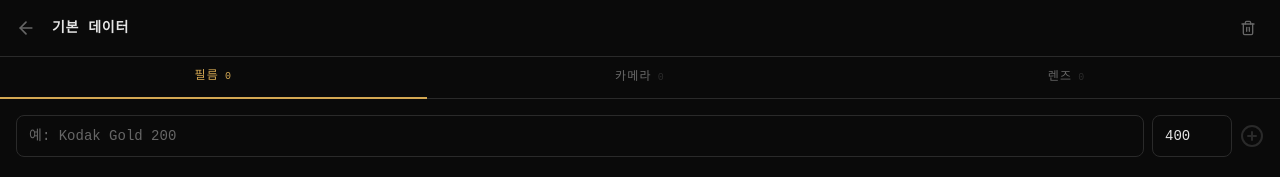
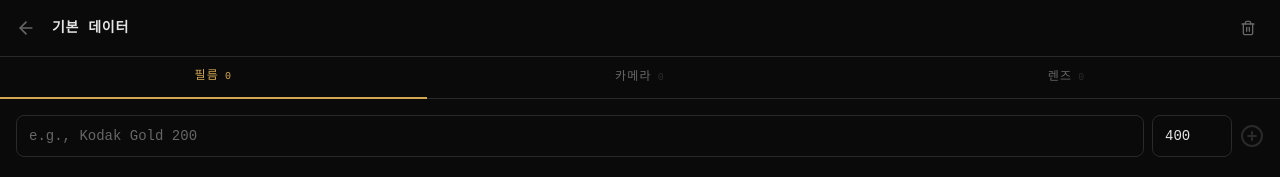
Before and after one commit to manbo-park/filo, a React (Vite) app: page /master in a window 1280 px wide. Shown: the top 177 px of the page. Built offline with nearby package versions, Linux system fonts and the light colour scheme; a web font is replaced by a local one.

Commit message:
fix: 기본 데이터 placeholder 수정

```diff
--- a/src/screens/MasterDataScreen.tsx
+++ b/src/screens/MasterDataScreen.tsx
@@ -316,10 +316,10 @@ export function MasterDataScreen() {
                         className="flex-1 bg-film-bg border border-film-border rounded-lg px-3 py-2.5 text-film-text font-mono text-sm placeholder-film-muted focus:outline-none focus:border-film-accent transition-colors"
                         placeholder={
                             tab === 'films'
-                                ? '예: Kodak Gold 200'
+                                ? 'e.g., Kodak Gold 200'
                                 : tab === 'cameras'
-                                  ? '예: Leica M6'
-                                  : '예: 35mm f/2'
+                                  ? 'e.g., Leica M6'
+                                  : 'e.g., Summicron 35mm f/2'
                         }
                         value={newName}
                         onChange={(e) => setNewName(e.target.value)}
@@ -328,7 +328,7 @@ export function MasterDataScreen() {
                     {tab === 'films' && (
                         <Input
                             type="number"
-                            placeholder="ISO"
+                            placeholder="e.g., 400"
                             value={newIso}
                             onChange={(e) => setNewIso(e.target.value)}
                             className="w-20"
@@ -337,7 +337,7 @@ export function MasterDataScreen() {
                     {tab === 'cameras' && (
                         <input
                             className="w-28 bg-film-bg border border-film-border rounded-lg px-3 py-2.5 text-film-text font-mono text-sm placeholder-film-muted focus:outline-none focus:border-film-accent transition-colors"
-                            placeholder="제조사"
+                            placeholder="e.g., Leica"
                             value={newBrand}
                             onChange={(e) => setNewBrand(e.target.value)}
                             onKeyDown={(e) => e.key === 'Enter' && handleAdd()}
```
